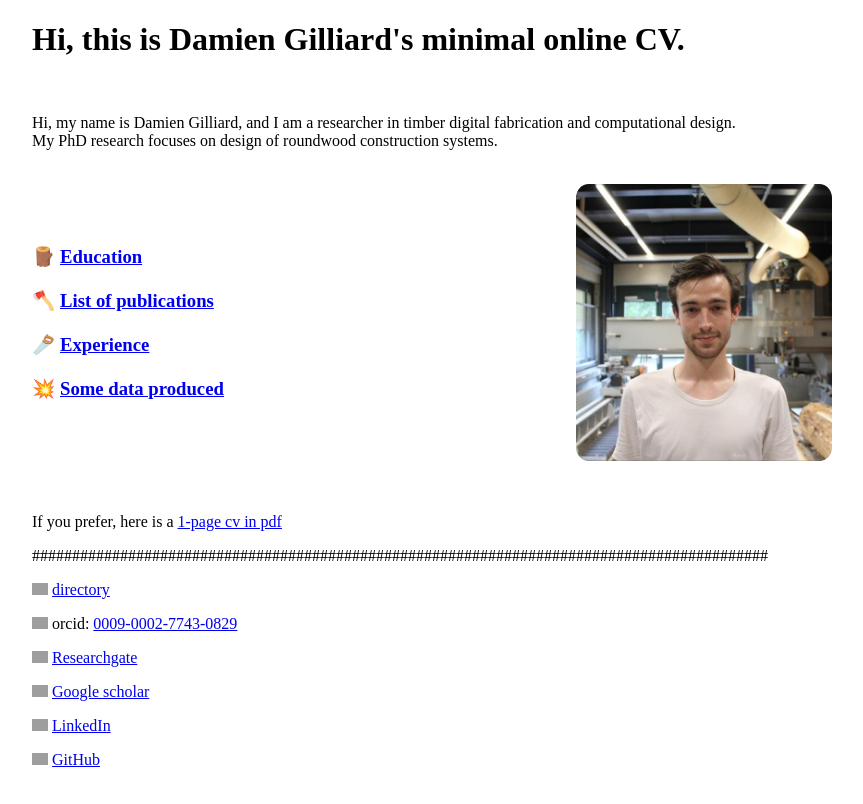
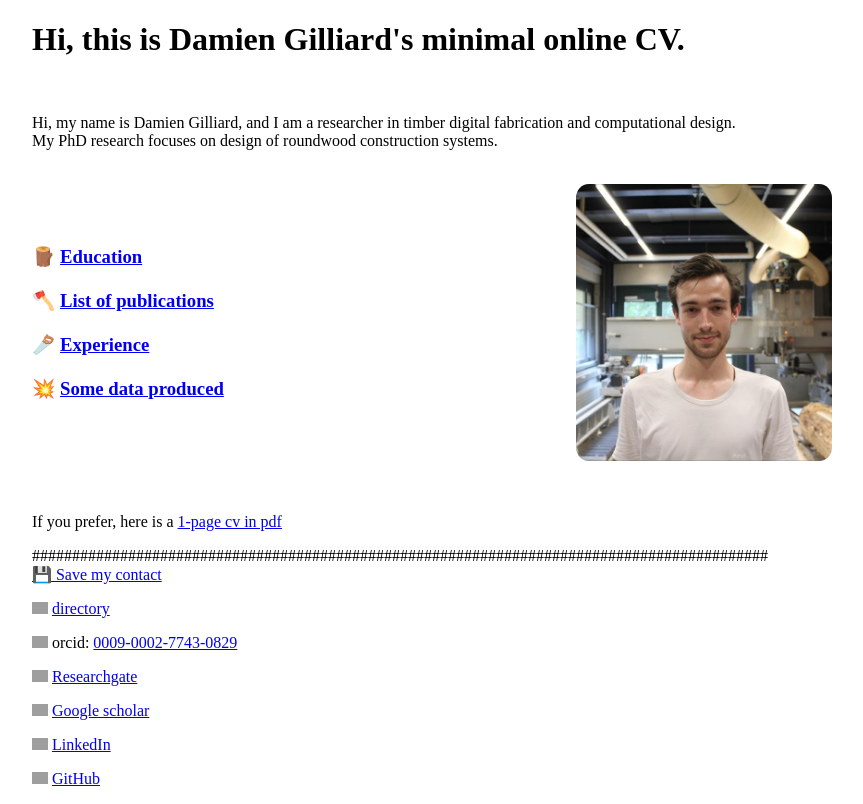
Before and after one commit to DamienGilliard/cv, a plain HTML site: page index.html in a window 1280 px wide. Shown: the whole page, without its empty margins (108-971 px from the left). Drawn offline with Linux system fonts and the light colour scheme; grey boxes are pictures that could not be loaded.

Commit message:
feat: Add download link for contact information
Added a download link for the contact file.

```diff
--- a/index.html
+++ b/index.html
@@ -50,6 +50,7 @@
             <p style="overflow: hidden; white-space: nowrap; margin: 0;">
             ############################################################################################
         </p>
+            <a href="assets/damien_gilliard.vcf" download="Damien-Gilliard.vcf">💾 Save my contact</a>
             <p><img src="https://web2018.epfl.ch/8.3.0/icons/epfl-logo.svg" height="12"> <a href="https://people.epfl.ch/damien.gilliard">directory</a></p>
             <p><img src="https://orcid.org/assets/vectors/orcid.logo.icon.svg" height="12"> orcid: <a href="https://orcid.org/0009-0002-7743-0829"> 0009-0002-7743-0829 </a></p>
             <p><img src="https://external-content.duckduckgo.com/ip3/www.researchgate.net.ico" height="12"> <a href="https://www.researchgate.net/profile/Damien-Gilliard?ev=hdr_xprf">Researchgate</a></p>
```
